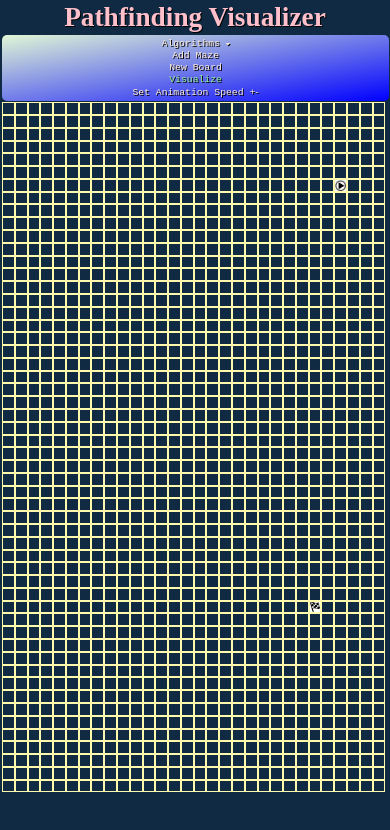
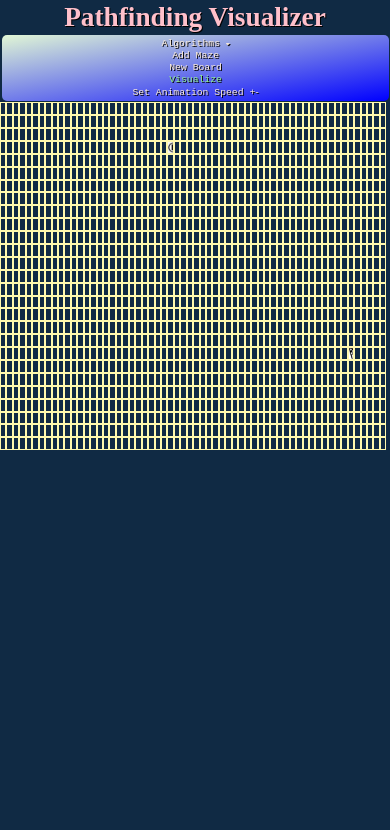
Before and after one commit to asafuli/React-Pathfinding-Visualizer-, a React (Create React App) app: page / in a window 390 px wide. Shown: the top 830 px of the page. Built offline with nearby package versions, Linux system fonts and the light colour scheme.

Commit message:
styling grid-cell

```diff
--- a/src/App.js
+++ b/src/App.js
@@ -1,5 +1,5 @@
 import './styles.css';
-import { useState, useEffect } from 'react';
+import { useState } from 'react';
 import Navbar from './components/Navbar';
 import Grid from './components/Grid';
 import Modal from './components/Modal';
@@ -8,8 +8,6 @@ import Title from './components/Title';
 const INCREASE_SPEED = 1;
 const DECREASE_SPEED = -1;
 const INITIAL_ANIMATION_SPEED = 100;
-const BOARD_ROWS = 27;
-const BOARD_COLUMNS = 60;
 
 function App() {
   const [shouldVisualize, setShouldVisualize] = useState(false);
@@ -21,30 +19,6 @@ function App() {
   const [triggerCreateBoard, setTriggerCreateBoard] = useState(false);
   const [modalClicked, setModalClicked] = useState(false);
   const [animationSpeed, setAnimationSpeed] = useState(INITIAL_ANIMATION_SPEED);
-  const [boardRows, setBoardRows] = useState(BOARD_ROWS);
-  const [boardColumns, setBoardColumns] = useState(BOARD_COLUMNS);
-  //Event listener for resize grid
-
-  useEffect(() => {
-    window.addEventListener('resize', handleWindowResize);
-    return () => {
-      window.removeEventListener('resize', handleWindowResize);
-    };
-  }, []);
-
-  const handleWindowResize = (resizeEvent) => {
-    console.log(window.innerWidth);
-    if (window.innerWidth <= 425) {
-      setBoardColumns((boardColumns) => 30);
-      setBoardRows((boardRows) => 54);
-    } else if (window.innerWidth <= 768) {
-      setBoardColumns((boardColumns) => 45);
-      setBoardRows((boardRows) => 36);
-    } else {
-      setBoardColumns((boardColumns) => 60);
-      setBoardRows((boardRows) => 27);
-    }
-  };
 
   const updateShouldVisualize = (currShouldVisualize) => {
     setShouldVisualize((shouldVisualize) => currShouldVisualize);
@@ -125,8 +99,6 @@ function App() {
             handleMazeCreated={handleMazeCreated}
             animationSpeed={animationSpeed}
             modalClicked={modalClicked}
-            boardColumns={boardColumns}
-            boardRows={boardRows}
           ></Grid>
         </div>
       </div>
--- a/src/components/Grid.jsx
+++ b/src/components/Grid.jsx
@@ -5,6 +5,8 @@ import {findPathAstarUtils, findPathBFSUtils, findPathDFSUtils ,findPathDijkstra
 // Extracted cell outside of the function component in order to avoid reinstantiation on every Render
 // Warning was useEffect : https://stackoverflow.com/questions/65321359/how-to-fix-warning-function-makes-the-dependencies-of-useeffect-hook-change
 
+const BOARD_ROWS = 27;
+const BOARD_COLUMNS = 60;
 
 const cell = {
   isOpend: false,
@@ -31,8 +33,8 @@ function initializeStartAndTarget(cols, rows) {
 
   //  let colStart = 1;
   // let rowStart = 1;
-  // let colTarget = boardColumns - 1 ;
-  // let rowTarget = boardRows - 1;
+  // let colTarget = BOARD_COLUMNS - 1 ;
+  // let rowTarget = BOARD_ROWS - 1;
 
   if (colTarget === colStart && rowTarget === rowStart) {
     colTarget = (colTarget + 10) % cols;
@@ -59,7 +61,7 @@ const findPathDFS = (start, end, board) => {
 }
 
 
-function Grid({shouldVisualize, updateShouldVisualize, chosenAlgo, maze, clearBoard , handleBoardCleared, updateNoPossiblePath, noPossiblePath, triggerCreateBoard, updateChosenAlgo, handleMazeCreated, modalClicked, animationSpeed, boardRows, boardColumns}) {
+function Grid({shouldVisualize, updateShouldVisualize, chosenAlgo, maze, clearBoard , handleBoardCleared, updateNoPossiblePath, noPossiblePath, triggerCreateBoard, updateChosenAlgo, handleMazeCreated, modalClicked, animationSpeed}) {
 
   const [board, setBoard] = useState([]);
   const [Algorithm, setAlgorithm] = useState(chosenAlgo);
@@ -93,12 +95,12 @@ function Grid({shouldVisualize, updateShouldVisualize, chosenAlgo, maze, clearBo
     if  (board.length > 0){
       let newBoard = [...board];
       if(maze && visited.length === 0){
-        for (let row = 0; row < boardRows ; row++){
-          for (let col = 0; col < boardColumns ; col++){
+        for (let row = 0; row < BOARD_ROWS ; row++){
+          for (let col = 0; col < BOARD_COLUMNS ; col++){
 
             let currCell = newBoard[row][col];
             if (!currCell.isStart && !currCell.isTarget){
-              if (row === 0 || row === boardRows - 1 || col === 0 || col === boardColumns - 1){
+              if (row === 0 || row === BOARD_ROWS - 1 || col === 0 || col === BOARD_COLUMNS - 1){
                 currCell.isWall = true;
               } else {
                 currCell.isWall = Math.random() < 0.25;
@@ -112,15 +114,15 @@ function Grid({shouldVisualize, updateShouldVisualize, chosenAlgo, maze, clearBo
         setBoard(board => newBoard)
       }
       // else {
-      //   for (let row = 0; row < boardRows ; row++){
-      //     for (let col = 0; col < boardColumns ; col++){
+      //   for (let row = 0; row < BOARD_ROWS ; row++){
+      //     for (let col = 0; col < BOARD_COLUMNS ; col++){
       //       let currCell = newBoard[row][col];
       //       currCell.isWall = false;
       //     }
       //   }
       // }
     }
-  }, [maze, board, board.length, handleMazeCreated, visited.length, boardColumns, boardRows]
+  }, [maze, board, board.length, handleMazeCreated, visited.length]
   )
 
   // Clear the board
@@ -129,8 +131,8 @@ function Grid({shouldVisualize, updateShouldVisualize, chosenAlgo, maze, clearBo
     if (clearBoard) board.length = 0;
 
     if (board.length === 0){
-      let rows = boardRows;
-      let cols = boardColumns;
+      let rows = BOARD_ROWS;
+      let cols = BOARD_COLUMNS;
 
       let newBoard = [];
       for (let row = 0; row < rows; row++){
@@ -160,7 +162,7 @@ function Grid({shouldVisualize, updateShouldVisualize, chosenAlgo, maze, clearBo
 
     }
     return () => {}
-  }, [board, clearBoard, handleBoardCleared, visited, updateChosenAlgo, updateNoPossiblePath, updateShouldVisualize, boardColumns, boardRows])
+  }, [board, clearBoard, handleBoardCleared, visited, updateChosenAlgo, updateNoPossiblePath, updateShouldVisualize])
 
 
   // Handle choosing and Algorithm and call the relevant pathfinding method
--- a/src/styles.css
+++ b/src/styles.css
@@ -1,6 +1,7 @@
 :root {
-  --grid-width: 60;
-  --grid-cell-width: calc(100vw / (var(--grid-width) + 0.5));
+  --grid-columns: 60;
+  --grid-cell-width: calc(100vw / (var(--grid-columns) + 0.5));
+  --grid-cell-height: var(--grid-cell-width);
 }
 
 * {
@@ -42,7 +43,7 @@
   display: flex;
   flex-direction: row;
   justify-content: space-evenly;
-  width: var(--grid-width);
+  width: calc(var(--grid-columns) / 3);
   list-style: none;
   padding: 0.5rem;
   background-image: linear-gradient(to bottom right, #e1f7d5, blue);
@@ -94,10 +95,10 @@ span {
 .grid-wrapper {
   display: grid;
   grid-template-columns: repeat(
-    var(--grid-width),
+    var(--grid-columns),
     minmax(var(--grid-cell-width), var(--grid-cell-width))
   );
-  margin: 0.2vh 0.5vw 0 0.5vw;
+  margin: 0.2vh 0vw 0.2vh 0vw;
 }
 
 .grid-cell-wrapper {
@@ -108,7 +109,7 @@ span {
 
 .grid-cell-item {
   width: var(--grid-cell-width);
-  height: var(--grid-cell-width);
+  height: var(--grid-cell-height);
   border: 1px solid #fff9ae;
 }
 
@@ -285,8 +286,7 @@ button:hover,
 
 @media only screen and (max-width: 768px) {
   :root {
-    --grid-width: 45;
-    /* --grid-cell-width: calc(100vw / (var(--grid-width) + 0.5)); */
+    --grid-cell-height: calc(var(--grid-cell-width) * 1.5);
   }
   .title {
     font-size: 4.5vw;
@@ -300,8 +300,7 @@ button:hover,
 
 @media only screen and (max-width: 425px) {
   :root {
-    --grid-width: 30;
-    /* --grid-cell-width: calc(100vw / (var(--grid-width) + 0.5)); */
+    --grid-cell-height: calc(var(--grid-cell-width) * 2);
   }
   .navbar-list {
     flex-direction: column;
```
